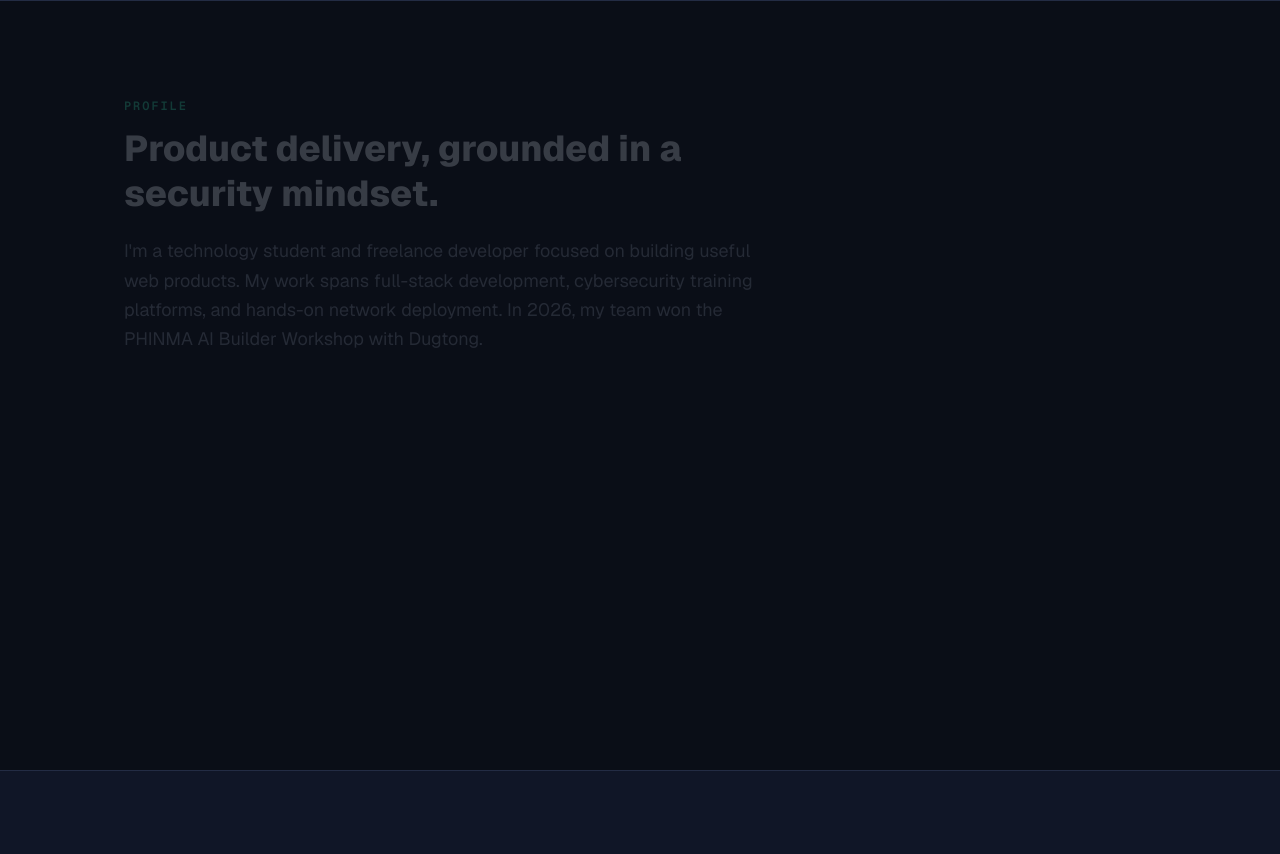
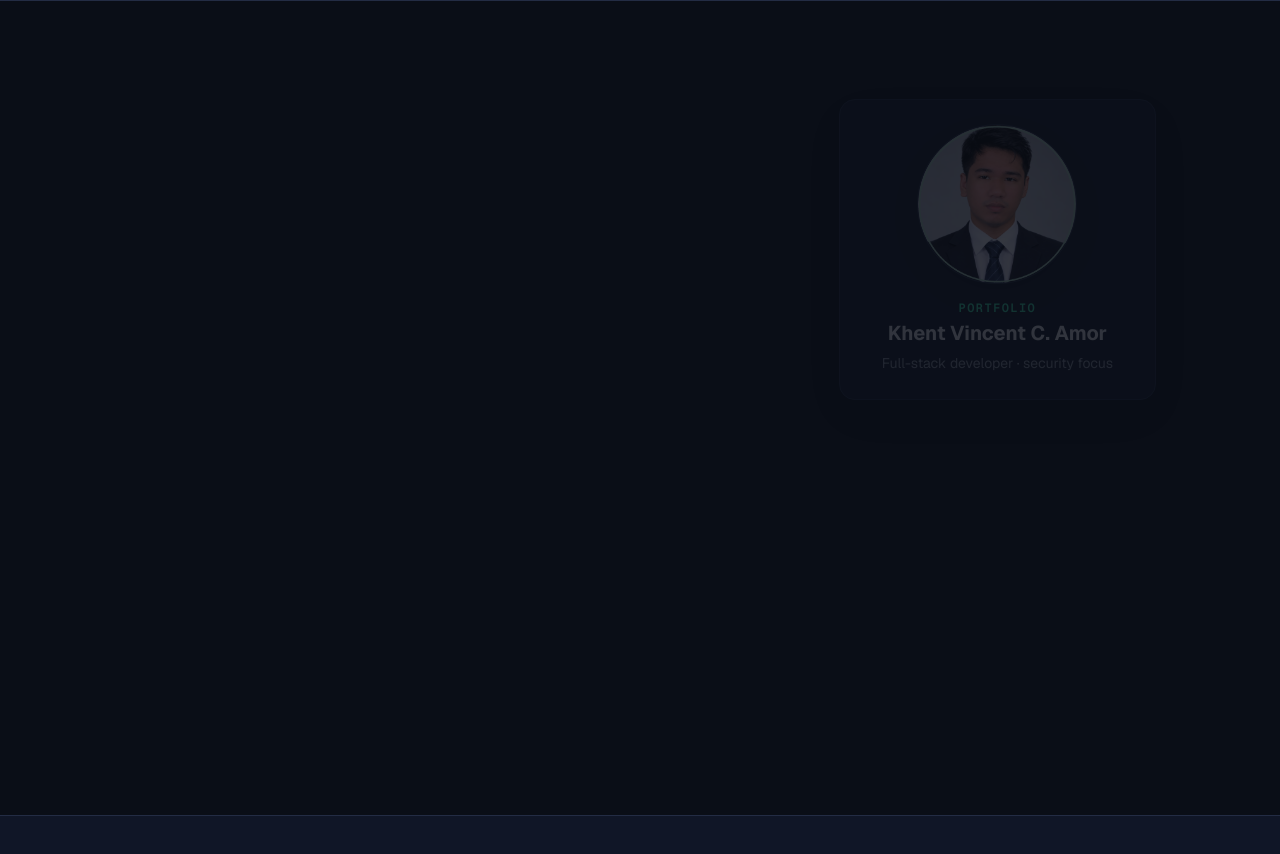
Before and after one commit to Universal43A2z/nextjs-portfolio, a Next.js app: page / in a window 1280 px wide. Shown: the part 700-1554 px from the top of the page. Built offline with nearby package versions, Linux system fonts and the light colour scheme.

Commit message:
Enlarge profile portrait

```diff
--- a/components/About.tsx
+++ b/components/About.tsx
@@ -49,19 +49,19 @@ export function About() {
           </div>
 
           <aside className="scroll-reveal rounded-2xl border border-border bg-card p-5 shadow-[0_16px_48px_rgba(0,0,0,0.2)] sm:p-6">
-            <div className="flex items-center gap-4">
+            <div className="flex flex-col items-center text-center">
               <Image
                 src="/photo.png"
                 alt="Portrait of Khent Vincent C. Amor"
                 width={320}
                 height={320}
-                className="size-24 shrink-0 rounded-full border border-border object-cover object-center sm:size-28"
+                className="size-40 rounded-full border border-border object-cover object-center shadow-[0_12px_36px_rgba(0,0,0,0.25)] md:size-36 lg:size-40"
               />
-              <div className="min-w-0">
+              <div className="mt-4">
                 <p className="font-mono text-xs font-semibold tracking-[0.12em] text-accent">
                   PORTFOLIO
                 </p>
-                <h3 className="mt-1 text-lg font-bold leading-snug">
+                <h3 className="mt-1 text-xl font-bold leading-snug">
                   Khent Vincent C. Amor
                 </h3>
                 <p className="mt-1 text-sm leading-relaxed text-muted">
```
